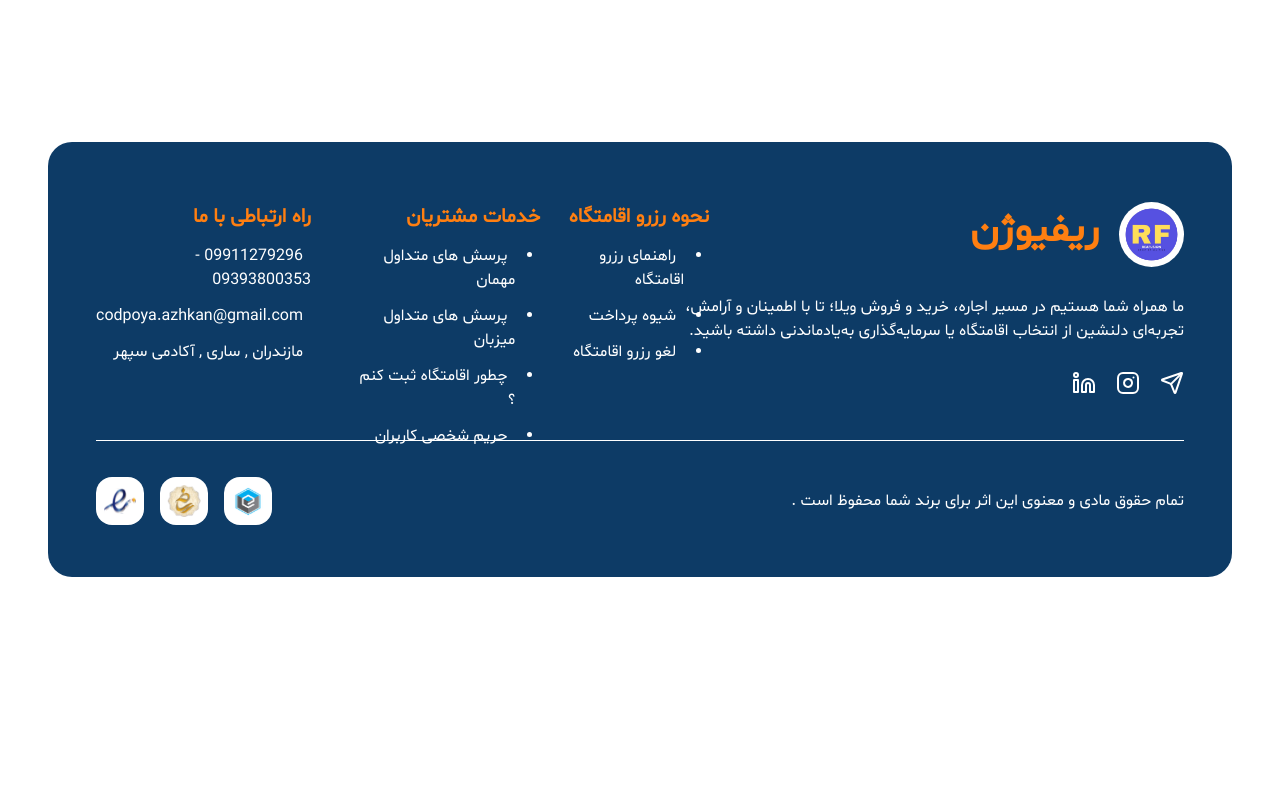
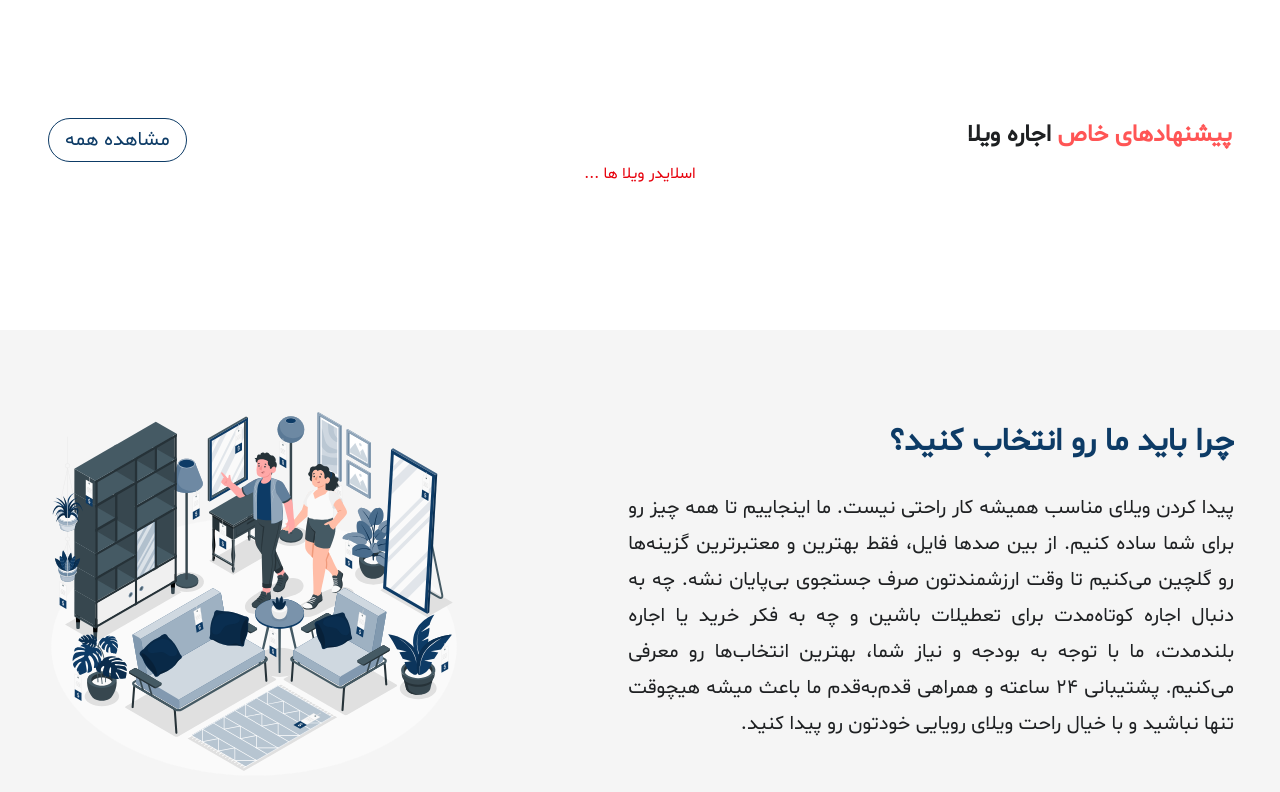
Before and after one commit to next-summer-1404/Reafusion, a Next.js app: page / in a window 1280 px wide. Shown: the part 1548-2340 px from the top of the page. Before the commit the page ends 2149 px from the top, so only its background shows below. Built offline with nearby package versions, Linux system fonts and the light colour scheme.

Commit message:
add interceptor and add two  other section of the landing

```diff
--- a/package.json
+++ b/package.json
@@ -9,6 +9,7 @@
     "lint": "eslint"
   },
   "dependencies": {
+    "axios": "^1.12.2",
     "lucide-react": "^0.544.0",
     "next": "15.5.4",
     "react": "19.1.0",
--- a/src/app/(Main)/page.tsx
+++ b/src/app/(Main)/page.tsx
@@ -1,14 +1,20 @@
+import Container from "@/components/Ui/Container/Container";
 import Categorys from "@/components/Pages/Landing/Sections/Categorys";
 import HeroSection from "@/components/Pages/Landing/Sections/HeroSection";
-import Container from "@/components/Ui/Container/Container";
+import SpecialVilas from "@/components/Pages/Landing/Sections/SpecialVilas";
+import WhyChoseUs from "@/components/Pages/Landing/Sections/WhyChoseUs";
 
 const Home = () => {
   return (
-    <Container>
-        <HeroSection />
-        <Categorys />
-    </Container>
+    <>
+      <Container>
+            <HeroSection />
+            <Categorys />
+            <SpecialVilas />
+      </Container>
+      <WhyChoseUs />
+    </>
   );
-}
+};
 
-export default Home
+export default Home;
--- /dev/null
+++ b/src/components/Pages/Landing/Sections/SpecialVilas/index.tsx
@@ -0,0 +1,24 @@
+import EmptyButton from "@/components/Ui/Buttons/EmptyButton";
+import React from "react";
+
+const SpecialVilas = () => {
+  return (
+    <div className="pb-30">
+      {/* section topBar */}
+      <div className="flex justify-between">
+        <h3 className="text-[#1E2022] text-[24px] font-bold">
+          <span className="text-[#FF5555]">پیشنهادهای خاص</span> اجاره ویلا
+        </h3>
+        <EmptyButton ButtonText="مشاهده همه" className="px-4 py-1.5"/>
+      </div>
+      {/* section topBar */}
+      {/* the slider of specialVilas for rent */}
+      <div className="text-center text-red-600">
+         اسلایدر ویلا ها ...
+      </div>
+      {/* the slider of specialVilas for rent end */}
+    </div>
+  );
+};
+
+export default SpecialVilas;
--- /dev/null
+++ b/src/components/Pages/Landing/Sections/WhyChoseUs/index.tsx
@@ -0,0 +1,29 @@
+import Image from "next/image";
+import React from "react";
+import WhyChoseUsImg from '../../../../../assets/images/WhyChoseUsImg/WhyChoseUsImg.svg'
+
+const WhyChoseUs = () => {
+  return (
+    <div className="bg-[#F5F5F5] h-[500px] px-11.5 py-11 flex justify-between items-center">
+      <div className="w-[51%] space-y-6">
+        <h2 className="text-[#0D3B66] text-[32px] font-bold">
+          چرا باید ما رو انتخاب کنید؟
+        </h2>
+        <p className="text-[#1E2022] text-[20px] text-justify leading-9">
+          پیدا کردن ویلای مناسب همیشه کار راحتی نیست. ما اینجاییم تا همه چیز رو
+          برای شما ساده کنیم. از بین صدها فایل، فقط بهترین و معتبرترین گزینه‌ها
+          رو گلچین می‌کنیم تا وقت ارزشمندتون صرف جستجوی بی‌پایان نشه. چه به
+          دنبال اجاره کوتاه‌مدت برای تعطیلات باشین و چه به فکر خرید یا اجاره
+          بلندمدت، ما با توجه به بودجه و نیاز شما، بهترین انتخاب‌ها رو معرفی
+          می‌کنیم. پشتیبانی ۲۴ ساعته و همراهی قدم‌به‌قدم ما باعث میشه هیچوقت
+          تنها نباشید و با خیال راحت ویلای رویایی خودتون رو پیدا کنید.
+        </p>
+      </div>
+      <div className="w-[35%]">
+         <Image src={WhyChoseUsImg} alt="whychoseusimg"/>
+      </div>
+    </div>
+  );
+};
+
+export default WhyChoseUs;
--- a/src/components/Ui/Footer/Footer.tsx
+++ b/src/components/Ui/Footer/Footer.tsx
@@ -8,7 +8,7 @@ import { Instagram, Linkedin, Send } from 'lucide-react'
 import Container from '../Container/Container'
 const Footer = () => {
    return (
-      <Container className='h-[435px] rounded-[24px] bg-[#0D3B66] mx-12 mb-6 '>
+      <Container className='h-[435px] rounded-[24px] bg-[#0D3B66] mx-12 mb-6 mt-20'>
          <div className='h-[275px] border-b border-white pt-9 flex justify-between'>
             <div className='space-y-7'>
                <div className='flex gap-5 text-[40px] text-[#FF7F11] font-bold '>
--- a/src/components/Ui/SelectOption/index.tsx
+++ b/src/components/Ui/SelectOption/index.tsx
@@ -14,7 +14,7 @@ const SelectOption: FC<IProps> = ({ lable }) => {
             className="w-full p-3 bg-[#F5F5F5] indent-1 rounded-[40px] cursor-pointer text-[#777777] appearance-none"
             defaultValue=""
           >
-            <option selected>
+            <option value="" disabled>
               یک گزینه انتخاب کنید
             </option>
             <option value="rent">رهن و اجاره</option>
--- /dev/null
+++ b/src/lib/Interceptor/index.ts
@@ -0,0 +1,37 @@
+import axios from "axios";
+
+const Api = axios.create({
+  baseURL: process.env.BASE_API_URL,
+  headers: {
+    "Content-Type": "application/json",
+  },
+});
+
+// for manage all Request
+Api.interceptors.request.use(
+  (config) => {
+    // in the future this place fill by save token and use that
+
+    return config;
+  },
+  (error) => {
+    return Promise.reject(error);
+  }
+);
+// for manage all Request finish
+// for manage all Response
+Api.interceptors.response.use(
+  (response) => {
+    return response;
+  },
+  (error) => {
+    if (error.response?.status === 401) {
+      console.log("Unauthorize !, you must login egain");
+    }
+    // more thing in future pouya add here for beter managing
+    return Promise.reject(error)
+  }
+);
+// for manage all Response finish
+
+export default Api
```
Also changed, not shown: src/assets/images/WhyChoseUsImg/WhyChoseUsImg.svg (added), 1 other file (tests, documents, lock files or other folders).
